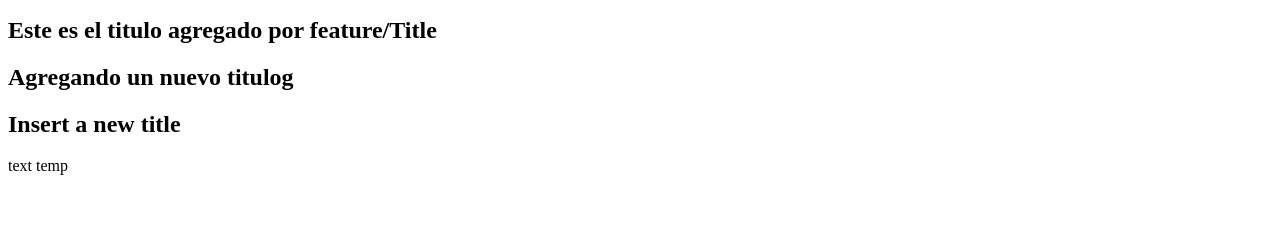
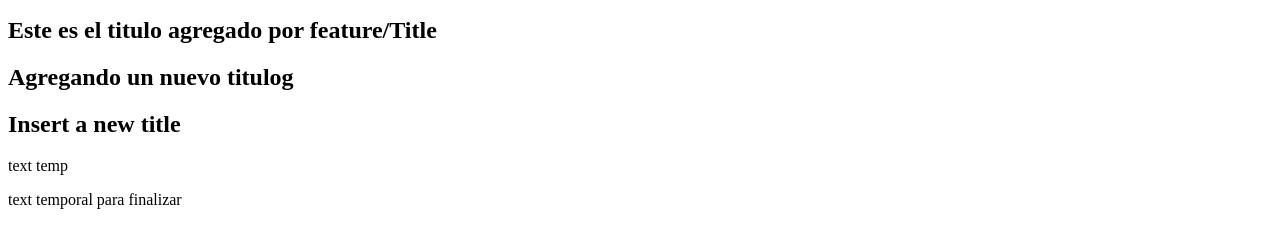
Before and after one commit to by-German/GitFlow, a plain HTML site: page index.html in a window 1280 px wide. Shown: the part 166-414 px from the top of the page. Drawn offline with Linux system fonts and the light colour scheme.

Commit message:
finalizando temp

```diff
--- a/index.html
+++ b/index.html
@@ -19,6 +19,7 @@
     <h2>Insert a new title</h2>
     <div>
         <p>text temp</p>
+        <p>text temporal para finalizar</p>
     </div>
 
 </body>
```
